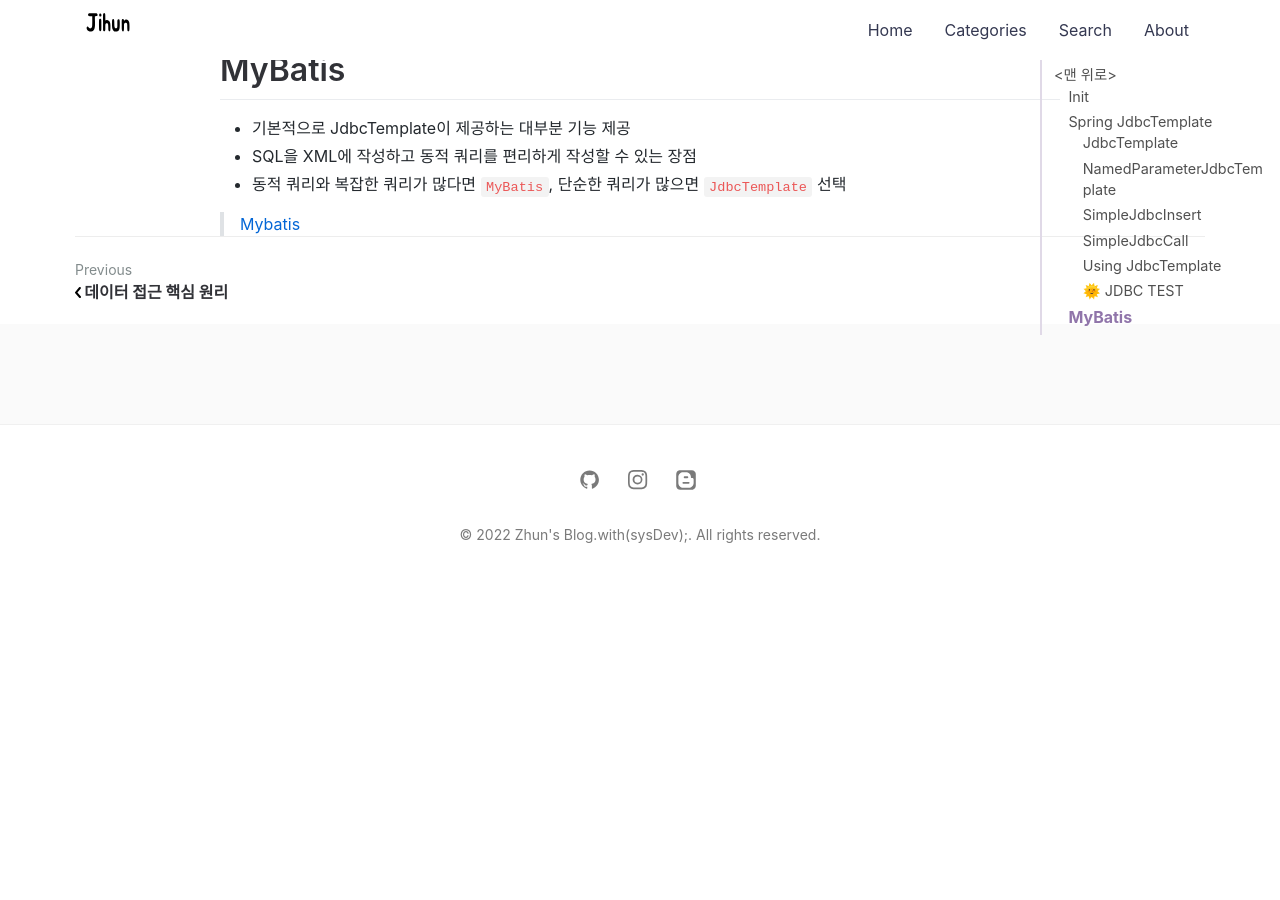
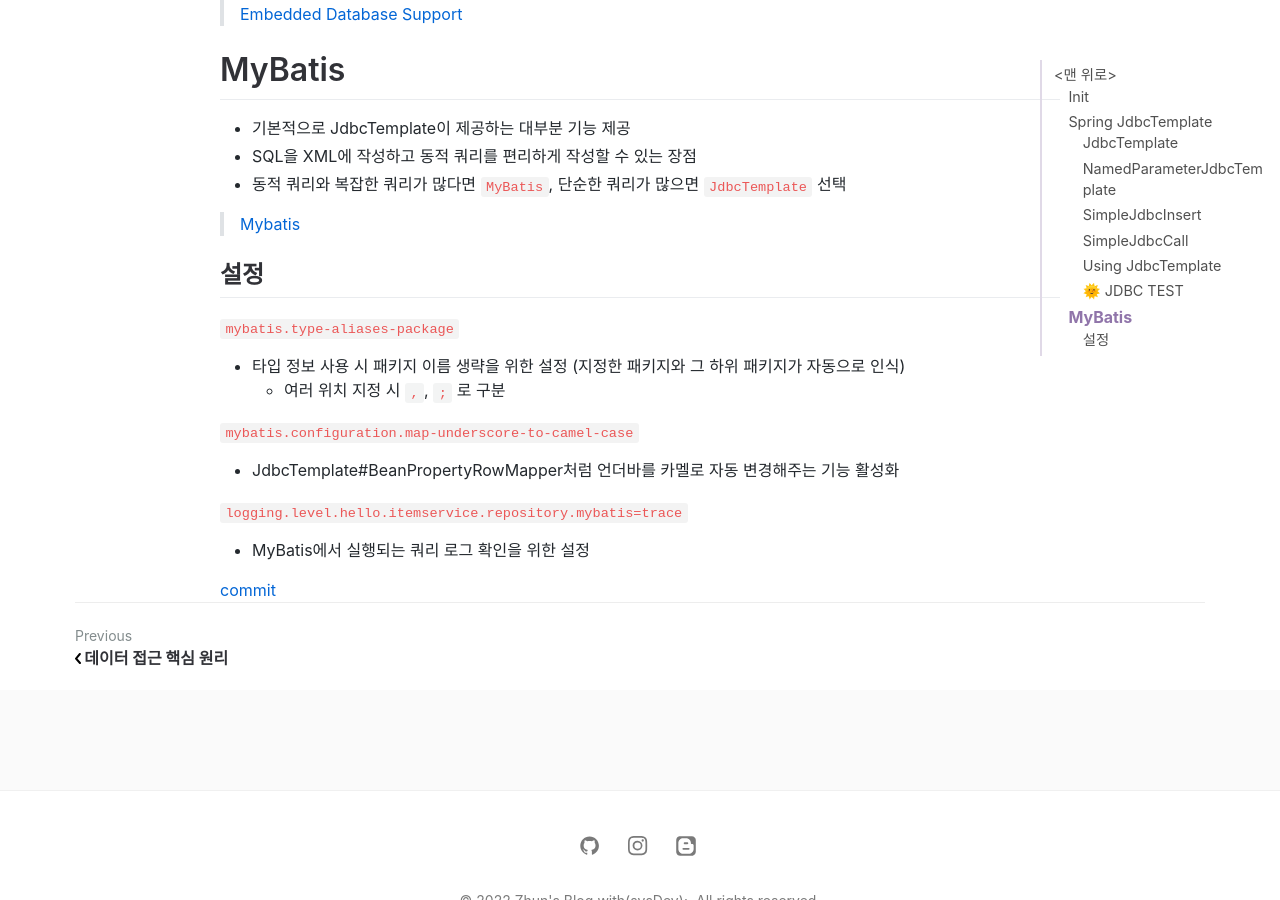
Before and after one commit to jihunparkme/jihunparkme.github.io, a Jekyll site: the page built from _posts/2022-08-08-Spring-DB-Part2.md, in a window 1280 px wide and 900 px high, scrolled down 7044 px. Built offline with Jekyll 4.4.1, drawn with Linux system fonts in a browser that asks for light colours; nearby versions of some CDN libraries; comment, search, counter and statistics services are not loaded; before the commit the page ends 7634 px from its top, so only the background shows below that.

Commit message:
[MyBatis] 설정

```diff
--- a/_posts/2022-08-08-Spring-DB-Part2.md
+++ b/_posts/2022-08-08-Spring-DB-Part2.md
@@ -312,3 +312,17 @@
 - 동적 쿼리와 복잡한 쿼리가 많다면 `MyBatis`, 단순한 쿼리가 많으면 `JdbcTemplate` 선택
 
 > [Mybatis](https://mybatis.org/mybatis-3/ko/index.html)
+
+## 설정
+
+`mybatis.type-aliases-package`
+- 타입 정보 사용 시 패키지 이름 생략을 위한 설정 (지정한 패키지와 그 하위 패키지가 자동으로 인식)
+  - 여러 위치 지정 시 `,`, `;` 로 구분
+
+`mybatis.configuration.map-underscore-to-camel-case`
+- JdbcTemplate#BeanPropertyRowMapper처럼 언더바를 카멜로 자동 변경해주는 기능 활성화
+
+`logging.level.hello.itemservice.repository.mybatis=trace`
+- MyBatis에서 실행되는 쿼리 로그 확인을 위한 설정
+
+[commit](https://github.com/jihunparkme/Inflearn-Spring-DB/commit/d99d40f4f091f0a6e0c60e96df6e60b8aa735d35)
```
